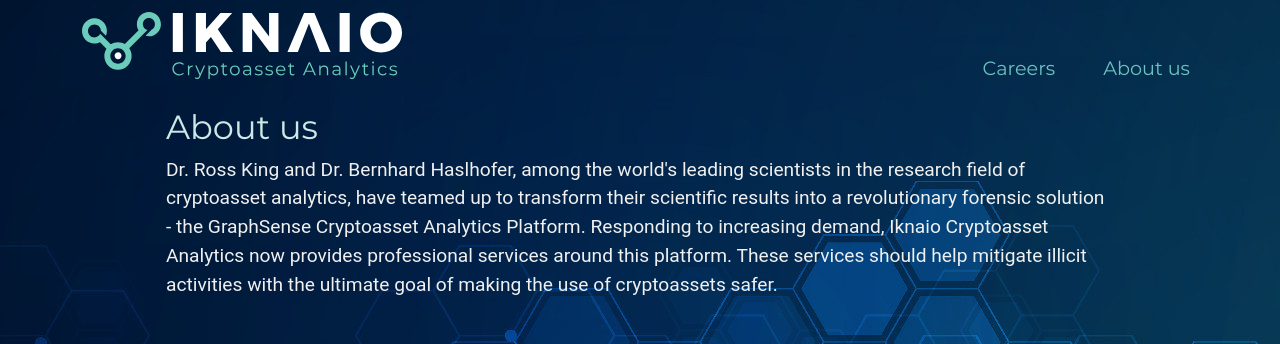
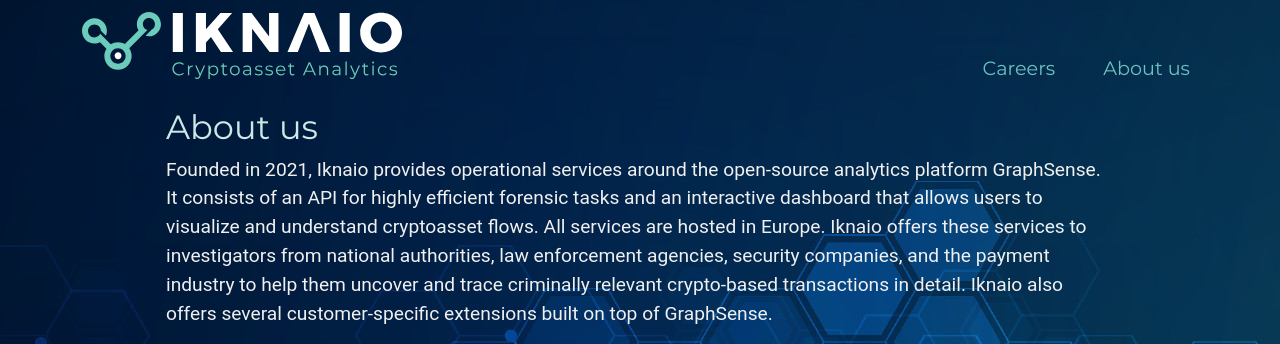
Before and after one commit to iknaio/iknaio.github.io, a Jekyll site: the page built from about.markdown, in a window 1280 px wide and 900 px high, cut to the strip 0-344 px from the top of the window. Built offline with Jekyll 4.4.1, drawn with Linux system fonts in a browser that asks for light colours; comment, search, counter and statistics services are not loaded.

Commit message:
adapt about page

```diff
--- a/about.markdown
+++ b/about.markdown
@@ -3,7 +3,7 @@
 title: About us
 ---
 <p>
-Dr. Ross King and Dr. Bernhard Haslhofer, among the world's leading scientists in the research field of cryptoasset analytics, have teamed up to transform their scientific results into a revolutionary forensic solution - the GraphSense Cryptoasset Analytics Platform. Responding to increasing demand, Iknaio Cryptoasset Analytics now provides professional services around this platform. These services should help mitigate illicit activities with the ultimate goal of making the use of cryptoassets safer.
+Founded in 2021, Iknaio provides operational services around the open-source analytics platform GraphSense. It consists of an API for highly efficient forensic tasks and an interactive dashboard that allows users to visualize and understand cryptoasset flows. All services are hosted in Europe. Iknaio offers these services to investigators from national authorities, law enforcement agencies, security companies, and the payment industry to help them uncover and trace criminally relevant crypto-based transactions in detail. Iknaio also offers several customer-specific extensions built on top of GraphSense.
 </p>
 
 {% include bio.html name='Dr. Bernhard Haslhofer' image='Bernhard_Haslhofer.jpg' bio='Bernhard has been leading research and development around GraphSense for more than six years, is a primary contributor to the open-source code base, and is a co-founder of Iknaio. He has a Ph.D. in Computer Science, spent his PostDoc years at Cornell University, and has been working in cryptoasset analytics since the early days of Bitcoin. He also leads the CryptoFinance research group at the Complexity Science Hub Vienna.' %}
```
